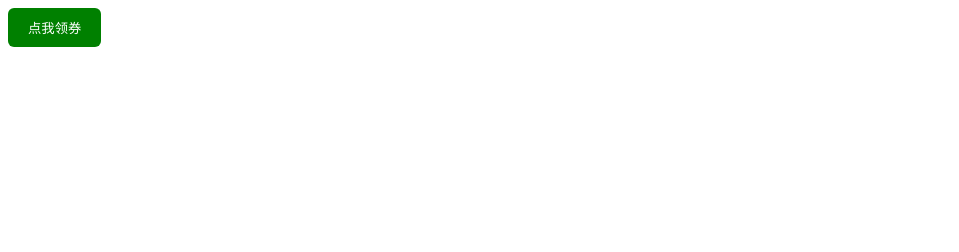
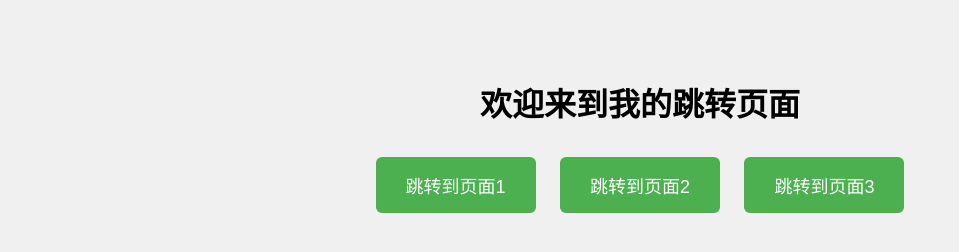
Before and after one commit to Kizoc/wmxzs, a plain HTML site: page index.html in a window 1280 px wide. Shown: the whole page, without its empty margins (0-959 px from the left). Drawn offline with Linux system fonts and the light colour scheme.

Commit message:
Update index.html

```diff
--- a/index.html
+++ b/index.html
@@ -1,6 +1,36 @@
-
-<a href="https://你的跳转链接.com" target="_blank">
-  <button style="padding:10px 20px; background-color:green; color:white; border:none; border-radius:6px;">
-    点我领券
-  </button>
-</a>
+<!DOCTYPE html>
+<html lang="zh-CN">
+<head>
+  <meta charset="UTF-8" />
+  <meta name="viewport" content="width=device-width, initial-scale=1" />
+  <title>按钮跳转页面</title>
+  <style>
+    body {
+      font-family: "微软雅黑", sans-serif;
+      background-color: #f0f0f0;
+      text-align: center;
+      padding-top: 50px;
+    }
+    button {
+      background-color: #4CAF50;
+      border: none;
+      color: white;
+      padding: 15px 30px;
+      margin: 10px;
+      font-size: 18px;
+      border-radius: 6px;
+      cursor: pointer;
+      transition: background-color 0.3s ease;
+    }
+    button:hover {
+      background-color: #45a049;
+    }
+  </style>
+</head>
+<body>
+  <h1>欢迎来到我的跳转页面</h1>
+  <button onclick="location.href='https://example.com/page1'">跳转到页面1</button>
+  <button onclick="location.href='https://example.com/page2'">跳转到页面2</button>
+  <button onclick="location.href='https://example.com/page3'">跳转到页面3</button>
+</body>
+</html>
```
